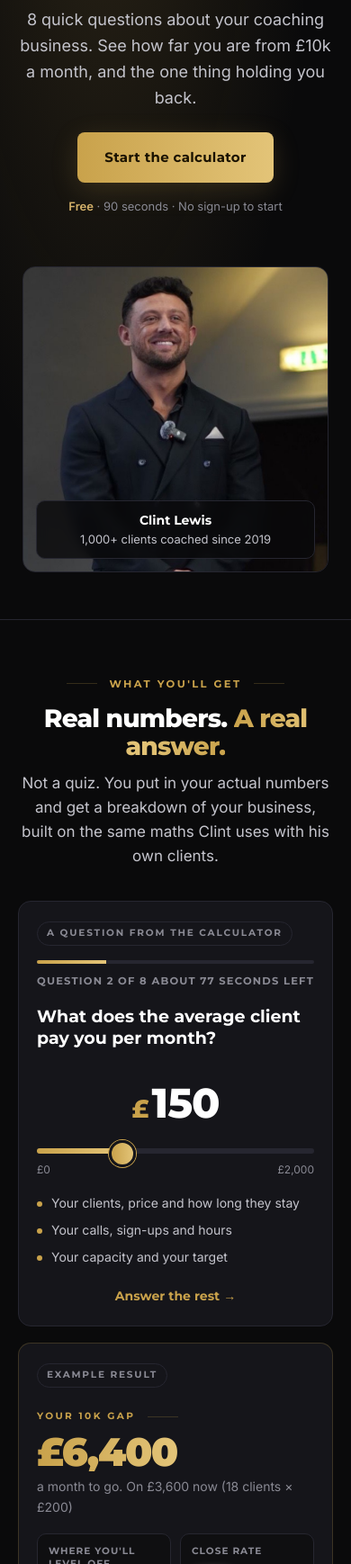
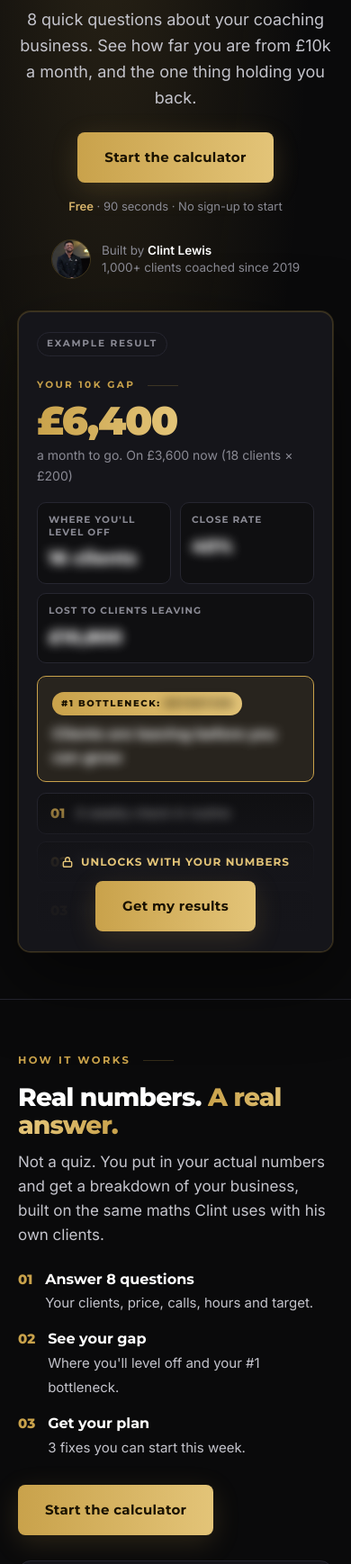
Before and after one commit to BaseBrandsGroup/bb-previews, a plain HTML site: page frequency-10k-gap/index.html in a window 390 px wide. Shown: the part 262-2000 px from the top of the page at 90% size. Drawn offline with Linux system fonts and the light colour scheme.

Commit message:
Preview: frequency-10k-gap

```diff
--- a/frequency-10k-gap/index.html
+++ b/frequency-10k-gap/index.html
@@ -60,13 +60,23 @@
 
   /* hero */
   .hero{padding:64px 0 72px;background:radial-gradient(ellipse at 30% 0%,rgba(201,162,75,.16),transparent 60%),var(--bg)}
-  .hero .wrap{display:grid;grid-template-columns:1.25fr 1fr;gap:48px;align-items:center}
+  .hero .wrap{display:grid;grid-template-columns:1.1fr 1fr;gap:48px;align-items:center}
   .hero h1{font-weight:800;font-size:clamp(28px,5vw,42px);line-height:1.05;letter-spacing:-.9px;text-transform:uppercase;margin-top:20px}
   .hero h1 .big{display:block;font-weight:900;font-size:clamp(60px,11vw,112px);letter-spacing:-2px;line-height:.95}
   .hero .lead{max-width:500px;margin:20px 0 28px;font-size:18px}
-  .hero .photo{aspect-ratio:4/5}
-  .hero .cap{position:absolute;left:14px;right:14px;bottom:14px;background:rgba(10,10,11,.78);backdrop-filter:blur(6px);border:1px solid var(--line);border-radius:10px;padding:10px 14px;font-size:13px}
-  .hero .cap b{display:block;font-family:var(--head);color:var(--ink);font-size:14px}
+  .byline{display:flex;align-items:center;gap:12px;margin-top:26px;font-size:13.5px;color:var(--muted)}
+  .byline img{width:44px;height:44px;border-radius:50%;object-fit:cover;object-position:50% 8%;border:1px solid var(--gold-line);flex:0 0 auto}
+  .byline b{color:var(--ink);font-weight:600}
+  .byline span{text-align:left;line-height:1.45}
+  .hero .rcard{box-shadow:0 30px 80px rgba(0,0,0,.5),0 0 0 1px var(--gold-line)}
+
+  /* question section */
+  .qrow{display:grid;grid-template-columns:1fr 1fr;gap:48px;align-items:center;max-width:960px;margin:0 auto}
+  .qrow h2{font-weight:800;font-size:clamp(28px,4.5vw,38px);letter-spacing:-.8px;line-height:1.1;margin:14px 0 12px}
+  .qsteps{list-style:none;display:grid;gap:14px;margin:22px 0 28px}
+  .qsteps li{display:flex;gap:14px;align-items:baseline}
+  .qsteps b{font-family:var(--head);color:var(--ink);display:block;font-size:16px}
+  .qsteps span{font-size:15px}
 
   /* sections */
   section.block{padding:72px 0;border-top:1px solid var(--line)}
@@ -137,11 +147,15 @@
   footer .logo{font-size:18px;margin-bottom:8px}
 
   @media (max-width:860px){
-    .hero .wrap,.preview,.about{grid-template-columns:1fr}
+    .hero .wrap,.preview,.about,.qrow{grid-template-columns:1fr}
     .hero{padding:44px 0 52px;text-align:center}
+    .hero .wrap{gap:36px}
     .hero .eyebrow::before{display:block}
     .hero .lead{margin:18px auto 24px}
-    .hero .photo{width:100%;max-width:340px;margin:8px auto 0;aspect-ratio:1/1}
+    .hero .rcard{text-align:left}
+    .hero .rcard .eyebrow::before{display:none}
+    .byline{justify-content:center}
+    .qrow{gap:28px}
     .about{gap:28px}
     .about .photo{max-width:340px;aspect-ratio:1/1}
     .wins{grid-template-columns:1fr}
@@ -171,39 +185,8 @@
       <p class="lead">8 quick questions about your coaching business. See how far you are from £10k a month, and the one thing holding you back.</p>
       <a href="10k-gap-calculator.html" class="btn">Start the calculator</a>
       <div class="fine"><b>Free</b> · 90 seconds · No sign-up to start</div>
+      <div class="byline"><img src="clint-hero.jpg" alt="Clint Lewis"><span>Built by <b>Clint Lewis</b><br>1,000+ clients coached since 2019</span></div>
     </div>
-    <div class="photo" id="heroPhoto">
-      <img src="clint-hero.jpg" alt="Clint Lewis, founder of Frequency" onerror="this.parentNode.classList.add('missing')">
-      <div class="ph">Photo of Clint<br>(hero, portrait)</div>
-      <div class="cap"><b>Clint Lewis</b>1,000+ clients coached since 2019</div>
-    </div>
-  </div>
-</section>
-
-<section class="block">
-  <div class="wrap">
-    <div class="sec-head">
-      <div class="eyebrow">What you'll get</div>
-      <h2>Real numbers. <span class="gold-text">A real answer.</span></h2>
-      <p>Not a quiz. You put in your actual numbers and get a breakdown of your business, built on the same maths Clint uses with his own clients.</p>
-    </div>
-
-    <div class="preview">
-      <a class="card qcard" href="10k-gap-calculator.html" aria-label="Start the calculator">
-        <span class="pv-label">A question from the calculator</span>
-        <div class="progress"><i></i></div>
-        <div class="step-meta"><span>Question 2 of 8</span><span>About 77 seconds left</span></div>
-        <h3>What does the average client pay you per month?</h3>
-        <div class="qval"><span>£</span>150</div>
-        <div class="track"></div>
-        <div class="ends"><span>£0</span><span>£2,000</span></div>
-        <ul class="qlist">
-          <li>Your clients, price and how long they stay</li>
-          <li>Your calls, sign-ups and hours</li>
-          <li>Your capacity and your target</li>
-        </ul>
-        <div class="qnext">Answer the rest →</div>
-      </a>
 
     <div class="card rcard" aria-label="Example result with details hidden">
       <span class="pv-label">Example result</span>
@@ -230,11 +213,33 @@
       </div>
     </div>
   </div>
+</section>
 
-    <div class="steps-line">
-      <span><b>01</b>Answer 8 questions</span>
-      <span><b>02</b>See your gap and your bottleneck</span>
-      <span><b>03</b>Get 3 fixes to start this week</span>
+<section class="block">
+  <div class="wrap">
+    <div class="qrow">
+      <div>
+        <div class="eyebrow left">How it works</div>
+        <h2>Real numbers. <span class="gold-text">A real answer.</span></h2>
+        <p>Not a quiz. You put in your actual numbers and get a breakdown of your business, built on the same maths Clint uses with his own clients.</p>
+        <ul class="qsteps">
+          <li><span class="num">01</span><div><b>Answer 8 questions</b><span>Your clients, price, calls, hours and target.</span></div></li>
+          <li><span class="num">02</span><div><b>See your gap</b><span>Where you'll level off and your #1 bottleneck.</span></div></li>
+          <li><span class="num">03</span><div><b>Get your plan</b><span>3 fixes you can start this week.</span></div></li>
+        </ul>
+        <a href="10k-gap-calculator.html" class="btn">Start the calculator</a>
+      </div>
+
+      <a class="card qcard" href="10k-gap-calculator.html" aria-label="Start the calculator">
+        <span class="pv-label">A question from the calculator</span>
+        <div class="progress"><i></i></div>
+        <div class="step-meta"><span>Question 2 of 8</span><span>About 77 seconds left</span></div>
+        <h3>What does the average client pay you per month?</h3>
+        <div class="qval"><span>£</span>150</div>
+        <div class="track"></div>
+        <div class="ends"><span>£0</span><span>£2,000</span></div>
+        <div class="qnext">Answer the rest →</div>
+      </a>
     </div>
   </div>
 </section>
```
Lines whose indentation alone changed are shown as unchanged.
